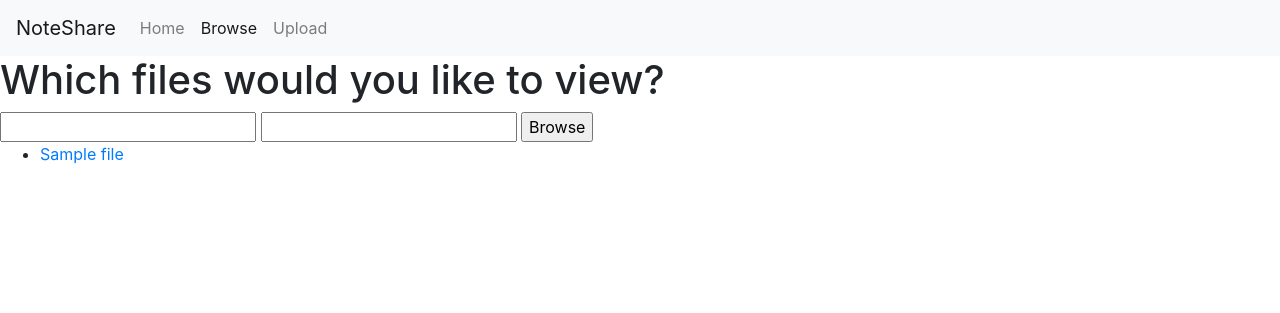
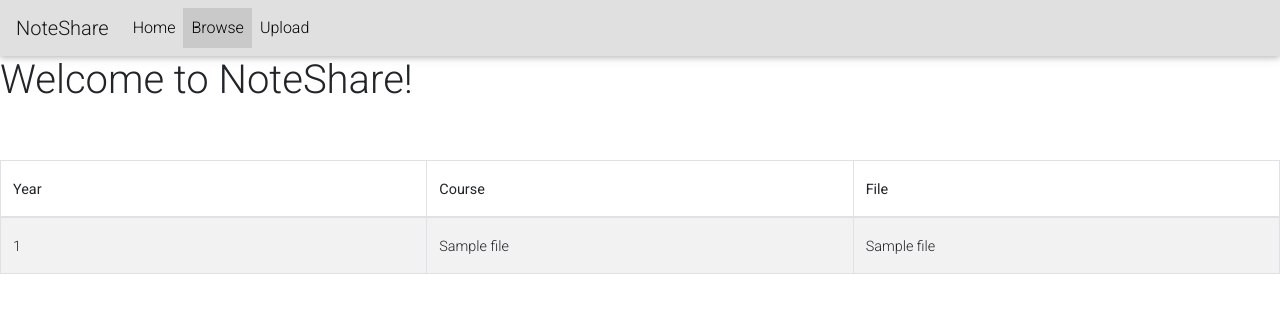
Before and after one commit to 5arthak01/UG2k19Hackathon, a Flask app: template noteshare/templates/browse.html in a window 1280 px wide. Shown: the top 313 px of the page. Run offline with Flask 2, Linux system fonts and the light colour scheme; the template is opened without the code that fills it: most values are stand-ins (such as "Sample title", 1, 10 or a date in 2020); form fields are guessed from the names that the template uses; parts of the project's set-up code (start-up, migrations or seed data) failed here and were passed over; some libraries are stand-ins or nearby versions.

Commit message:
Update browse.html

```diff
--- a/noteshare/templates/browse.html
+++ b/noteshare/templates/browse.html
@@ -3,6 +3,27 @@
 
 {% block styles %}
 	<link rel="stylesheet" href="https://stackpath.bootstrapcdn.com/bootstrap/4.5.0/css/bootstrap.min.css" integrity="sha384-9aIt2nRpC12Uk9gS9baDl411NQApFmC26EwAOH8WgZl5MYYxFfc+NcPb1dKGj7Sk" crossorigin="anonymous">
+	<!-- Font Awesome -->
+	<link rel="stylesheet" href="https://use.fontawesome.com/releases/v5.11.2/css/all.css">
+	<!-- Google Fonts Roboto -->
+	<link rel="stylesheet" href="https://fonts.googleapis.com/css?family=Roboto:300,400,500,700&display=swap">
+	<!-- Bootstrap core CSS -->
+	<link rel="stylesheet" href="css/bootstrap.min.css">
+	<!-- Material Design Bootstrap -->
+	<link rel="stylesheet" href="css/mdb.min.css">
+
+	<!-- MDBootstrap Datatables  -->
+	<link href="css/addons/datatables.min.css" rel="stylesheet">
+
+	<!-- Font Awesome -->
+	<link rel="stylesheet" href="https://use.fontawesome.com/releases/v5.8.2/css/all.css">
+	<!-- Google Fonts -->
+	<link rel="stylesheet" href="https://fonts.googleapis.com/css?family=Roboto:300,400,500,700&display=swap">
+	<!-- Bootstrap core CSS -->
+	<link href="https://cdnjs.cloudflare.com/ajax/libs/twitter-bootstrap/4.4.1/css/bootstrap.min.css" rel="stylesheet">
+	<!-- Material Design Bootstrap -->
+	<link href="https://cdnjs.cloudflare.com/ajax/libs/mdbootstrap/4.18.0/css/mdb.min.css" rel="stylesheet">
+
 {% endblock %}
 
 {% block metas %}
@@ -36,28 +57,70 @@
 		            </li>
 		        </ul>
 		    </div>
-		</nav>
-		<h1>Which files would you like to view?</h1>
+	</nav>
 
-		<form method="POST" >
-		    {{ form.csrf_token }}
-		    {{ form.sem }}
-		    {{ form.course }}
-		    <!--input type=file name=files id=files -->
+	<h1>Welcome to NoteShare!</h1>
+	<br> <br>
 
-		    <input type="submit" value="Browse" >
-		</form>
+	<table id="dtBasicExample" class="table table-responsive-sm table-striped table-bordered" cellspacing="0" width="100%">
+		<thead>
+		  <tr>
+			<th class="th-sm">Year
 
-		<div>
-			<ul>
-			{% for files in filelist %}
-			<li> <a href= " {{ files[0] }} "> {{ files[1] }} </a> </li>
-			{% endfor %}
-			</ul>
-		</div>
+			</th>
+			<th class="th-sm">Course
+
+			</th>
+			<th class="th-sm">File
+		  </tr>
+		</thead>
+		<tbody>
+
+			  {% for files in filelist %}
+			  <tr>
+				  <td>{{ files[0] }}</td>
+				  <td>{{ files[1] }}</td>
+				  <td> <a href= " {{ files[2] }} "> {{ files[3] }} </a> </td>
+			  </tr>
+			  {% endfor %}
+
+		</tbody>
+	  </table>
+
 {% endblock %}
 
 {% block scripts %}
+		<script type="text/javascript">
+		$(document).ready(function () {
+		$('#dtBasicExample').DataTable({
+			"paging": true,
+			"searching": true,
+		});
+		$('.dataTables_length').addClass('bs-select');
+		});
+		</script>
+
+		<!-- jQuery -->
+		<script type="text/javascript" src="js/jquery.min.js"></script>
+		<!-- Bootstrap tooltips -->
+		<script type="text/javascript" src="js/popper.min.js"></script>
+		<!-- Bootstrap core JavaScript -->
+		<script type="text/javascript" src="js/bootstrap.min.js"></script>
+		<!-- MDB core JavaScript -->
+		<script type="text/javascript" src="js/mdb.min.js"></script>
+
+		<!-- MDBootstrap Datatables  -->
+		<script type="text/javascript" src="js/addons/datatables.min.js"></script>
+
+		<!-- JQuery -->
+		<script type="text/javascript" src="https://cdnjs.cloudflare.com/ajax/libs/jquery/3.4.1/jquery.min.js"></script>
+		<!-- Bootstrap tooltips -->
+		<script type="text/javascript" src="https://cdnjs.cloudflare.com/ajax/libs/popper.js/1.14.4/umd/popper.min.js"></script>
+		<!-- Bootstrap core JavaScript -->
+		<script type="text/javascript" src="https://cdnjs.cloudflare.com/ajax/libs/twitter-bootstrap/4.4.1/js/bootstrap.min.js"></script>
+		<!-- MDB core JavaScript -->
+		<script type="text/javascript" src="https://cdnjs.cloudflare.com/ajax/libs/mdbootstrap/4.18.0/js/mdb.min.js"></script>
+
 		<script src="{{ url_for('static', filename='dynamic_form.js') }}" type="text/javascript"></script>
 		<script src="https://code.jquery.com/jquery-3.5.1.slim.min.js" integrity="sha384-DfXdz2htPH0lsSSs5nCTpuj/zy4C+OGpamoFVy38MVBnE+IbbVYUew+OrCXaRkfj" crossorigin="anonymous"></script>
 		<script src="https://cdn.jsdelivr.net/npm/popper.js@1.16.0/dist/umd/popper.min.js" integrity="sha384-Q6E9RHvbIyZFJoft+2mJbHaEWldlvI9IOYy5n3zV9zzTtmI3UksdQRVvoxMfooAo" crossorigin="anonymous"></script>
```
